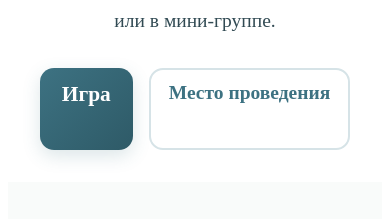
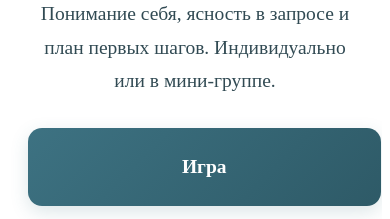
Before and after one commit to ilyajavadeveloper/Lila, a React (Vite) app: page / in a window 390 px wide. Shown: the part 610-829 px from the top of the page. Built offline with nearby package versions, Linux system fonts and the light colour scheme.

Commit message:
feat: initial commit with landing for Iryna11371

```diff
--- a/src/components/Hero.module.css
+++ b/src/components/Hero.module.css
@@ -67,16 +67,26 @@
   flex-wrap: wrap;
   gap: 16px;
 }
+.cta,
+.secondary {
+  display: flex;               /* центровка */
+  align-items: center;         /* по вертикали */
+  justify-content: center;     /* по горизонтали */
+  text-align: center;
+  text-decoration: none;
+  cursor: pointer;
+  transition: all 0.3s ease;
+  border-radius: 14px;
+  font-weight: 800;
+}
+
+/* главная кнопка */
 .cta {
   padding: 14px 26px;
-  border-radius: 14px;
   background: linear-gradient(135deg, #3d7282, #2e5a67);
   color: #fff;
-  font-weight: 800;
   font-size: 18px;
   min-height: 50px;
-  text-decoration: none;
-  transition: all 0.3s ease;
   box-shadow: 0 6px 18px rgba(61, 114, 130, 0.18);
 }
 .cta:hover {
@@ -88,17 +98,15 @@
   transform: scale(0.96);
 }
 
+/* второстепенная */
 .secondary {
   padding: 14px 22px;
   border: 2px solid #d6e3e7;
-  border-radius: 14px;
   color: #3d7282;
-  font-weight: 700;
   font-size: 16px;
   min-height: 48px;
   background: #fff;
-  text-decoration: none;
-  transition: all 0.3s ease;
+  font-weight: 700;
 }
 .secondary:hover {
   border-color: #3d7282;
@@ -158,7 +166,12 @@
 /* телефоны */
 @media (max-width: 600px) {
   .hero {
-    padding-top: calc(var(--nav-h,72px) + clamp(60px, 12vw, 120px));
+    /* в 2 раза больше отступ сверху */
+    padding-top: calc(var(--nav-h,72px) + clamp(120px, 18vw, 180px));
+  }
+  .copy {
+    text-align: center;
+    margin: 0 auto;
   }
   .copy h1 {
     font-size: clamp(30px, 7.5vw, 40px);
@@ -166,14 +179,14 @@
   .subtitle {
     font-size: clamp(16px, 5vw, 20px);
   }
-  .cta {
-    font-size: clamp(18px, 5.5vw, 22px);
-    min-height: 54px;
-    padding: 14px 22px;
+  .actions {
+    flex-direction: column;
+    align-items: center;
+    gap: 14px;
   }
+  .cta,
   .secondary {
+    width: min(90%, 320px);
     font-size: clamp(16px, 5vw, 20px);
-    min-height: 50px;
-    padding: 12px 18px;
   }
 }
```
